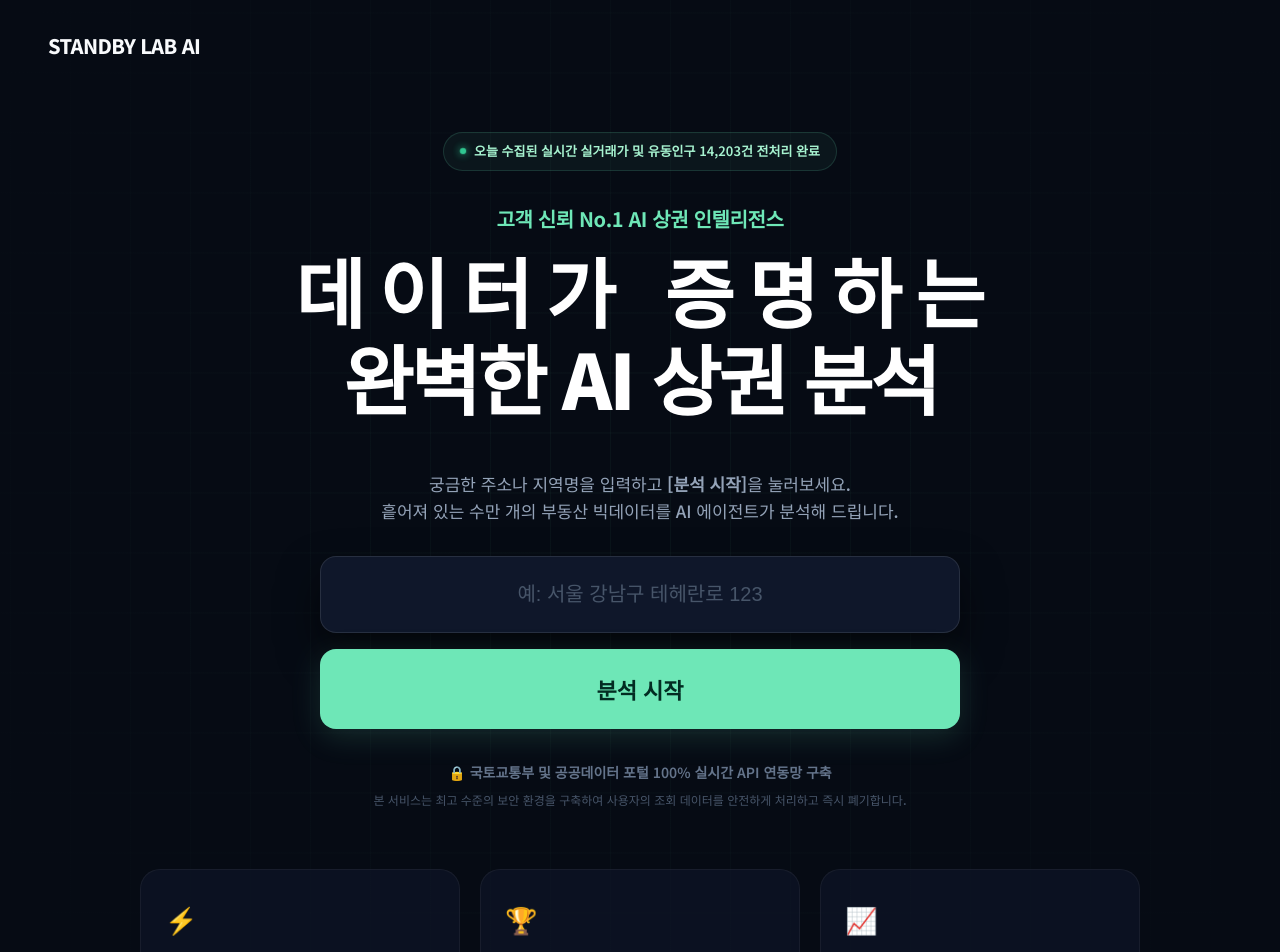
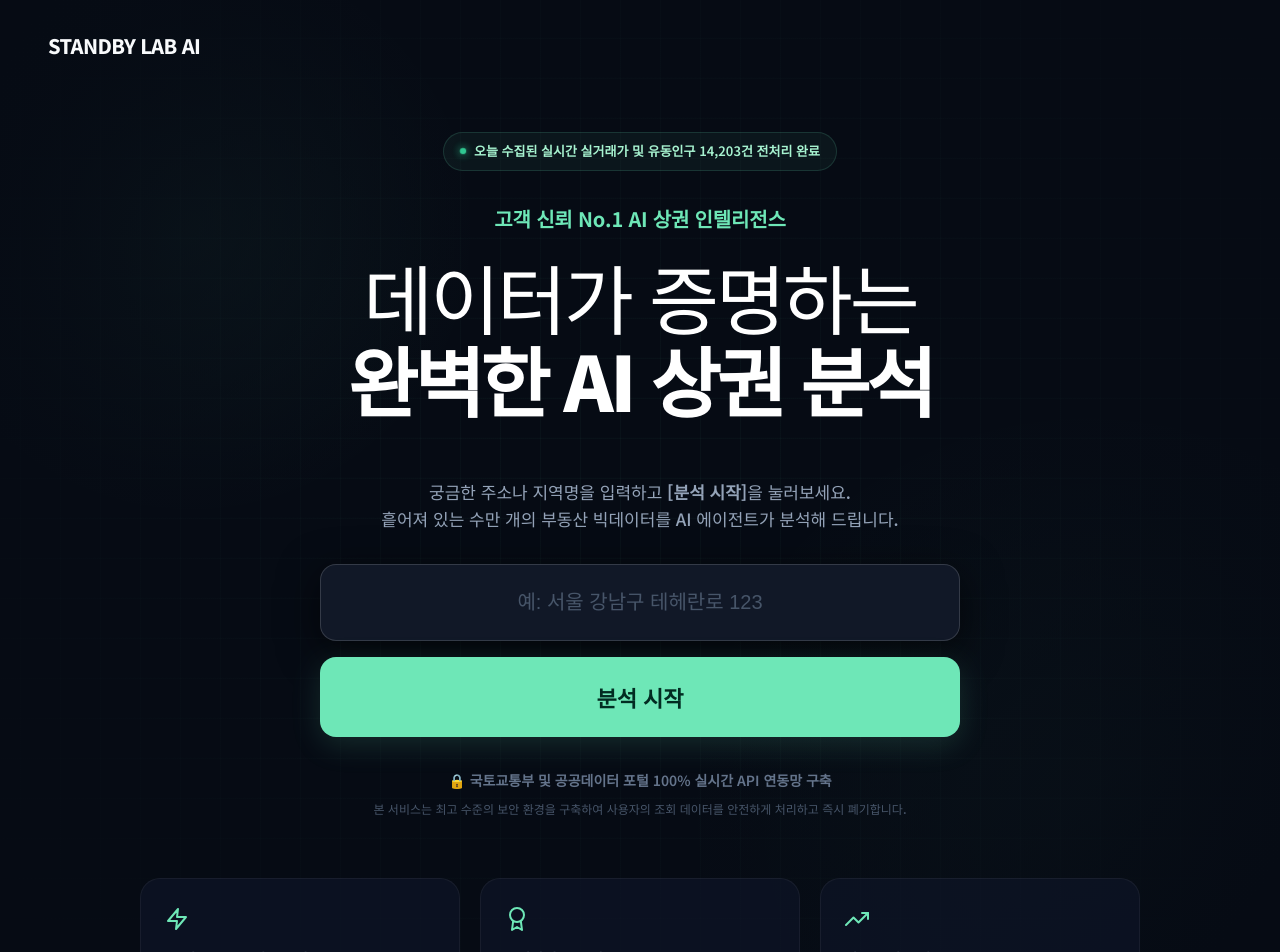
Before and after one commit to tube10081008-stack/sangkwon-report, a React (Vite) app: page / in a window 1280 px wide. Shown: the top 952 px of the page. Built offline with nearby package versions, Linux system fonts and the light colour scheme.

Commit message:
style: 폴리싱 (자간 타이트닝, 1px 보더 인풋, SVG 아이콘, 토폴로지 노드 글로우 추가)

```diff
--- a/src/index.css
+++ b/src/index.css
@@ -1950,9 +1950,11 @@ body {
     position: absolute; top: 0; left: 0; right: 0; bottom: 0;
     z-index: 0; pointer-events: none;
     background-image:
-        linear-gradient(rgba(110, 231, 183, 0.04) 1px, transparent 1px),
-        linear-gradient(90deg, rgba(110, 231, 183, 0.04) 1px, transparent 1px);
-    background-size: 60px 60px;
+        radial-gradient(circle at 15% 20%, rgba(110, 231, 183, 0.08) 0%, transparent 20%),
+        radial-gradient(circle at 85% 70%, rgba(110, 231, 183, 0.05) 0%, transparent 30%),
+        linear-gradient(rgba(110, 231, 183, 0.03) 1px, transparent 1px),
+        linear-gradient(90deg, rgba(110, 231, 183, 0.03) 1px, transparent 1px);
+    background-size: 100% 100%, 100% 100%, 40px 40px, 40px 40px;
     background-position: center center;
 }
 /* 토폴로지 그라데이션 오버레이 (가운데는 선명하고 가장자리는 어둡게) */
@@ -2006,23 +2008,25 @@ body {
 }
 
 /* 헤더 카피 (Toss 스타일: 볼드, 타이트) */
-.cv3-header { margin-bottom: 48px; animation: fadeUp 0.8s ease 0.1s both; }
+.cv3-header { margin-bottom: 56px; animation: fadeUp 0.8s ease 0.1s both; }
 .cv3-subtitle {
     font-size: 20px; font-weight: 700;
     color: #6ee7b7;
-    margin-bottom: 12px; letter-spacing: -0.02em;
+    margin-bottom: 20px; letter-spacing: -0.01em;
 }
 .cv3-title {
-    font-size: clamp(36px, 6vw, 76px); font-weight: 900;
-    color: #ffffff; line-height: 1.15;
+    font-size: clamp(36px, 6vw, 76px);
+    color: #ffffff; line-height: 1.1; /* 완전 타이트한 행간 */
 }
 .cv3-title-line1 {
     display: inline-block;
-    letter-spacing: 0.18em;
-    margin-right: -0.18em;
+    font-weight: 500;
+    letter-spacing: -0.04em; /* 타이트한 자간 */
 }
 .cv3-title-line2 {
-    display: inline-block; letter-spacing: -0.04em;
+    display: inline-block;
+    font-weight: 900;
+    letter-spacing: -0.05em; /* 굵을수록 더 좁게 */
 }
 
 /* 폼 영역 */
@@ -2037,9 +2041,11 @@ body {
 .cv3-input-field {
     width: 100%; padding: 26px 32px;
     font-size: 20px; text-align: center;
-    background: #0f172a; color: #ffffff; font-weight: 600;
-    border: 1px solid rgba(255,255,255,0.1); border-radius: 16px; outline: none;
-    box-shadow: 0 20px 40px rgba(0,0,0,0.5);
+    background: #111827; /* 명도를 살짝 높여 시인성 확보 */
+    color: #ffffff; font-weight: 600;
+    border: 1px solid rgba(255,255,255,0.15); /* 명확한 경계 (1px 화이트 투명선) */
+    border-radius: 16px; outline: none;
+    box-shadow: 0 10px 40px rgba(0,0,0,0.6);
     transition: all 0.2s;
 }
 .cv3-input-field::placeholder { color: #475569; font-weight: 500; }
@@ -2079,7 +2085,7 @@ body {
     transition: transform 0.2s;
 }
 .cv3-dash-card:hover { transform: translateY(-4px); background: rgba(15, 23, 42, 0.8); border-color: rgba(110,231,183,0.2); }
-.cv3-card-icon { font-size: 26px; }
+.cv3-card-icon { font-size: 24px; color: #6ee7b7; display: flex; align-items: center; justify-content: flex-start; }
 .cv3-card-content { display: flex; flex-direction: column; gap: 8px; }
 .cv3-card-title { font-size: 14px; font-weight: 700; color: #94a3b8; }
 .cv3-card-value { font-size: 16px; font-weight: 800; line-height: 1.4; word-break: keep-all; }
--- a/src/pages/Landing.jsx
+++ b/src/pages/Landing.jsx
@@ -144,7 +144,11 @@ export default function Landing() {
                 {/* 하단 대시보드 확장 영역 */}
                 <section className="cv3-dashboard-grid">
                     <div className="cv3-dash-card">
-                        <div className="cv3-card-icon">⚡</div>
+                        <div className="cv3-card-icon">
+                            <svg width="24" height="24" viewBox="0 0 24 24" fill="none" stroke="currentColor" strokeWidth="2" strokeLinecap="round" strokeLinejoin="round">
+                                <path d="M13 2L3 14h9l-1 8 10-12h-9l1-8z" />
+                            </svg>
+                        </div>
                         <div className="cv3-card-content">
                             <h3 className="cv3-card-title">AI 리스크 & 트렌드 분석</h3>
                             <p className="cv3-card-value negative">🔴 F&B 폐업 리스크 상승 지역 감지</p>
@@ -153,7 +157,12 @@ export default function Landing() {
                     </div>
 
                     <div className="cv3-dash-card">
-                        <div className="cv3-card-icon">🏆</div>
+                        <div className="cv3-card-icon">
+                            <svg width="24" height="24" viewBox="0 0 24 24" fill="none" stroke="currentColor" strokeWidth="2" strokeLinecap="round" strokeLinejoin="round">
+                                <circle cx="12" cy="8" r="7" />
+                                <polyline points="8.21 13.89 7 23 12 20 17 23 15.79 13.88" />
+                            </svg>
+                        </div>
                         <div className="cv3-card-content">
                             <h3 className="cv3-card-title">투자가치 우수 지표</h3>
                             <p className="cv3-card-value highlight">⭐ 1평당 추정 매출액 TOP 5</p>
@@ -162,7 +171,12 @@ export default function Landing() {
                     </div>
 
                     <div className="cv3-dash-card">
-                        <div className="cv3-card-icon">📈</div>
+                        <div className="cv3-card-icon">
+                            <svg width="24" height="24" viewBox="0 0 24 24" fill="none" stroke="currentColor" strokeWidth="2" strokeLinecap="round" strokeLinejoin="round">
+                                <polyline points="23 6 13.5 15.5 8.5 10.5 1 18" />
+                                <polyline points="17 6 23 6 23 12" />
+                            </svg>
+                        </div>
                         <div className="cv3-card-content">
                             <h3 className="cv3-card-title">자본 유입 트렌드</h3>
                             <p className="cv3-card-value positive">🟢 기관 투자자 / 법인 매입 비율 증가</p>
```
